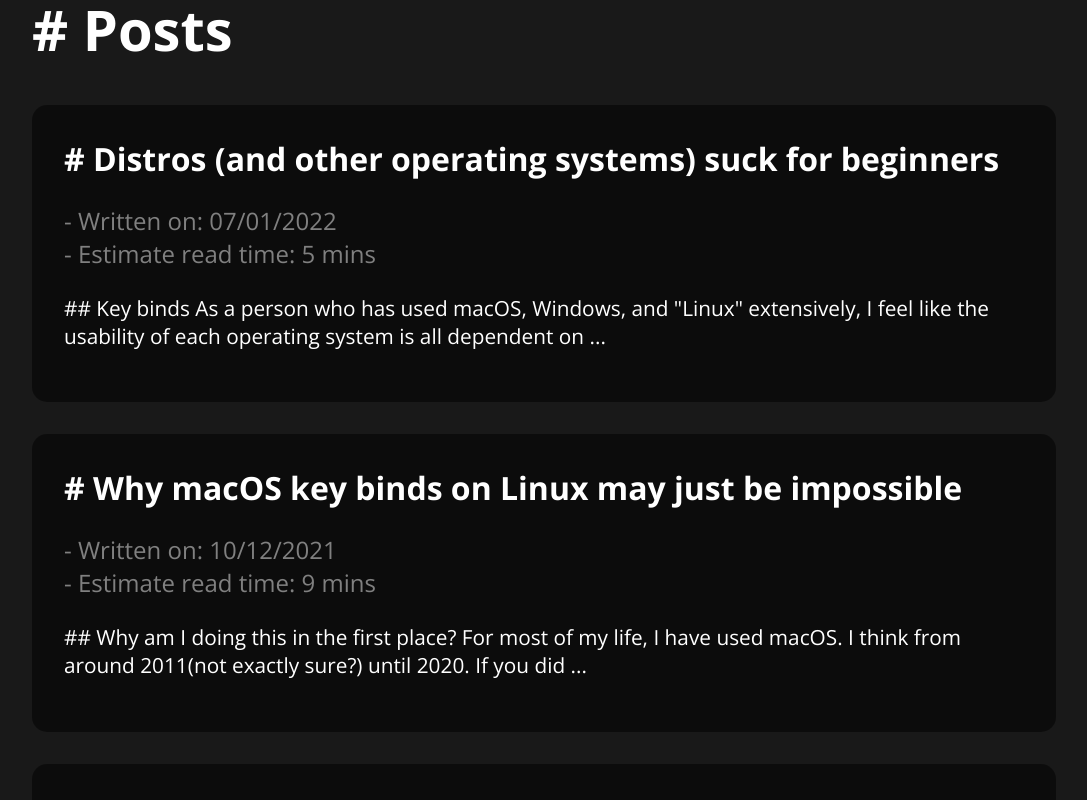
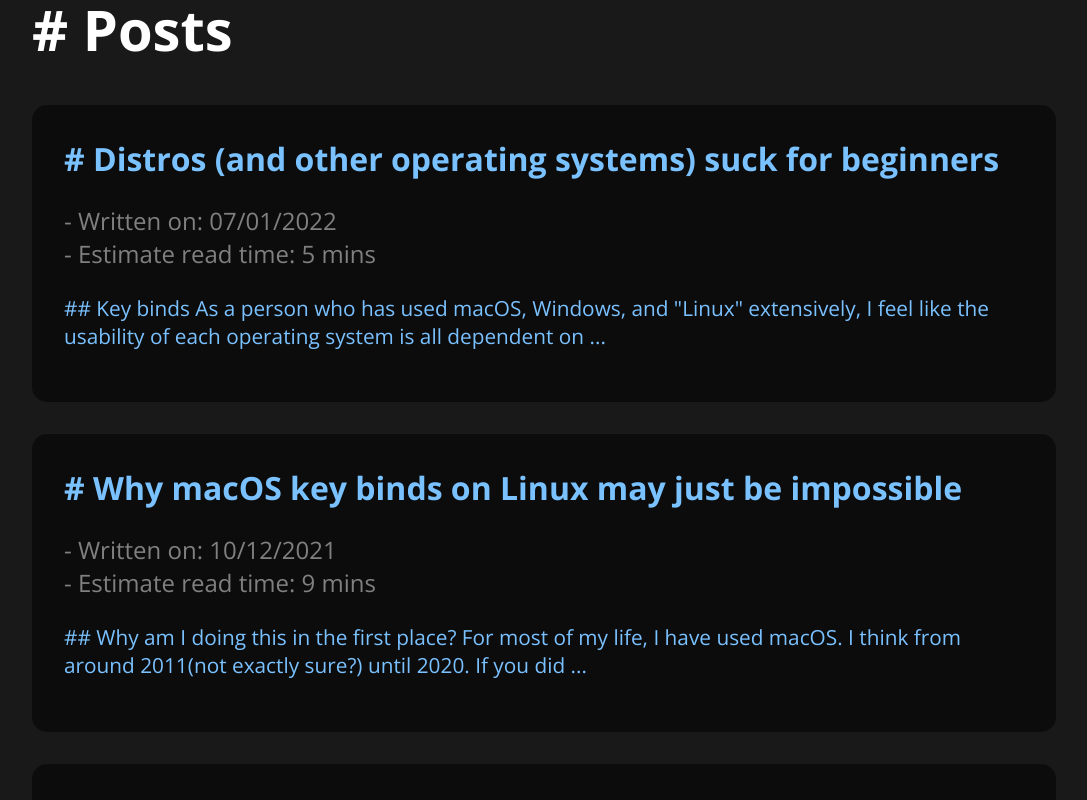
Before and after one commit to telkenes/blog, a Next.js app: page / in a window 1280 px wide. Shown: the part 1100-1900 px from the top of the page, without its empty margins (96-1183 px from the left). Built offline with nearby package versions, Linux system fonts and the light colour scheme.

Commit message:
Fix "passHref is missing" warning

```diff
--- a/components/blog-card.js
+++ b/components/blog-card.js
@@ -1,8 +1,9 @@
 import Link from 'next/link'
 export default function BlogCard({ title, description, date, time, slug }) {
     return (
-        <Link as={`/posts/${slug}`} href={`/posts/[slug]`} key={slug}>
         <div className="card blog-card">
+            <Link href={`/posts/${slug}`} key={slug}>
+                <a>
                     <div className="card-header">
                         <h2 className="card-header-title">
                             {title}
@@ -15,7 +16,8 @@ export default function BlogCard({ title, description, date, time, slug }) {
                     <div className="card-content">
                         <p>{description}</p>
                     </div>
+                </a>
+            </Link>
         </div>
-        </Link>
     )
 }
--- a/components/nav.js
+++ b/components/nav.js
@@ -1,11 +1,15 @@
 import Link from 'next/link'
 
 export default function Nav() {
-    return <div className="nav">
+    return (
+        <div className="nav">
             <Link href="/">
+                <a>
                     <div className="back">
                         &lt; Back
                     </div>
+                </a>
             </Link>
         </div>
+    )
 }
```
Lines whose indentation alone changed are shown as unchanged.
